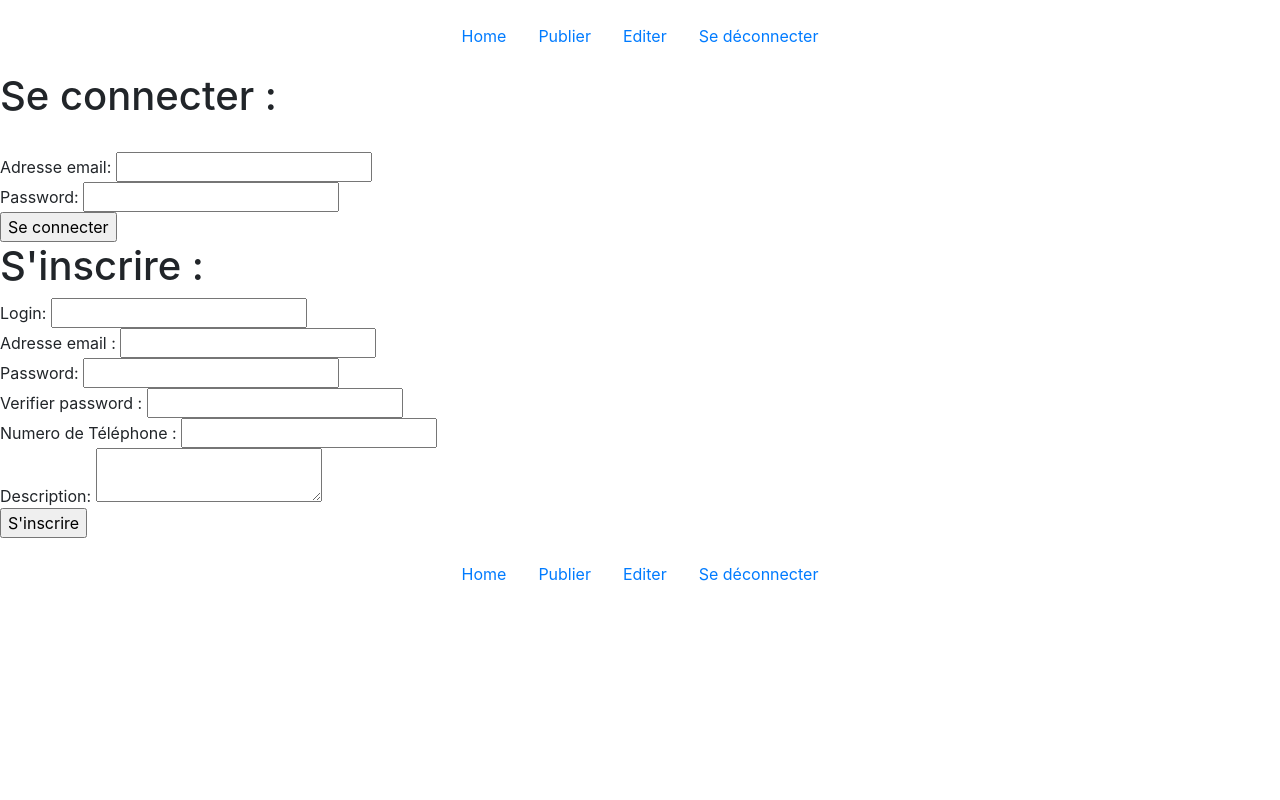
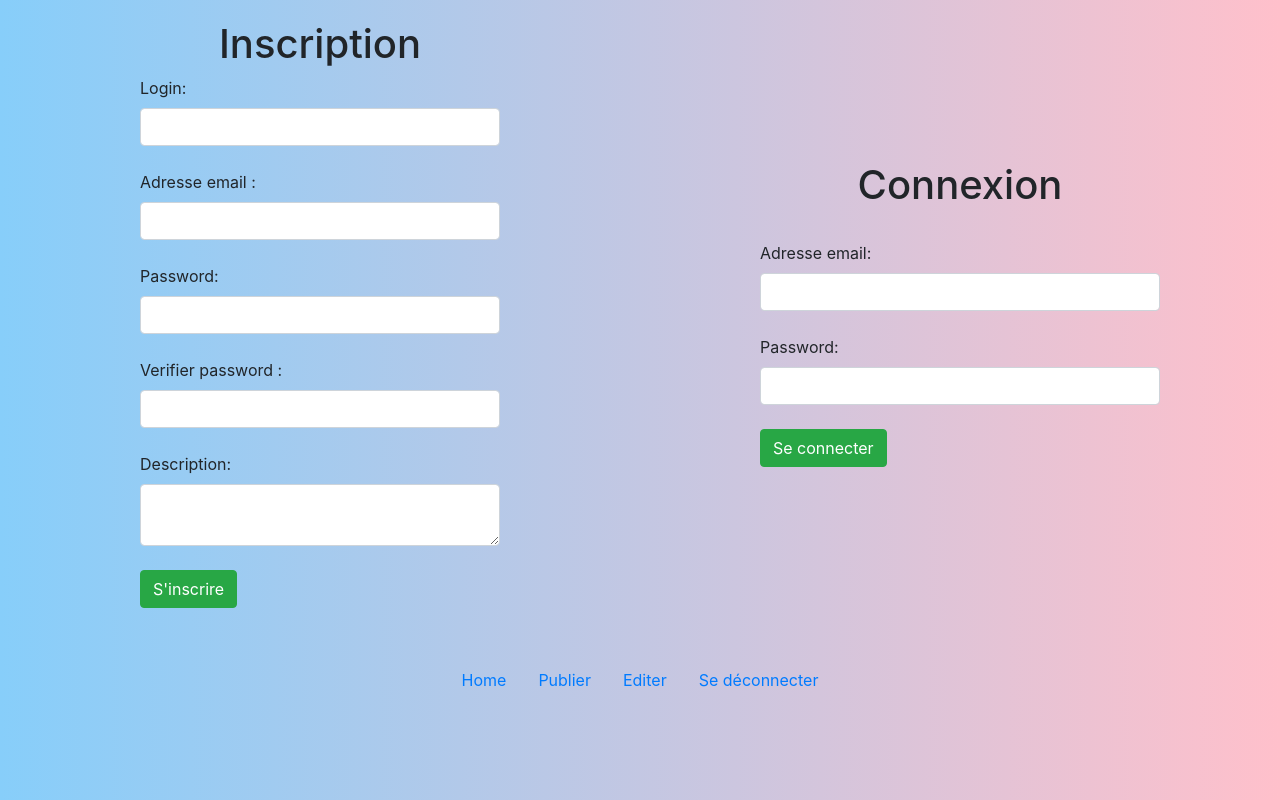
Before and after one commit to Abdoulaye224/php-annonce, a PHP site: page / in a window 1280 px wide. Run offline with PHP 8.4, Linux system fonts and the light colour scheme.

Commit message:
Homepage

```diff
--- a/include/css/style.css
+++ b/include/css/style.css
@@ -31,3 +31,18 @@ footer {
 footer p {
 	margin-bottom: .25rem;
 }
+
+.contenu{
+	display: flex;
+}
+
+.inscription{
+	width: 50vh;
+	margin: auto;
+	padding: 20px;
+}
+
+.connexion{
+	width: 50vh;
+	margin: auto;
+}
--- a/index.php
+++ b/index.php
@@ -1,21 +1,46 @@
+<head>
+    <link rel="stylesheet" href="include/css/style.css" />
+    <link rel="stylesheet" href="https://stackpath.bootstrapcdn.com/bootstrap/4.3.1/css/bootstrap.min.css" integrity="sha384-ggOyR0iXCbMQv3Xipma34MD+dH/1fQ784/j6cY/iJTQUOhcWr7x9JvoRxT2MZw1T" crossorigin="anonymous">
+</head>
+
+<body style = "background: linear-gradient(to right, #87CEFA, pink);">
+
+
+<div class = "contenu">
+
+    <div class = "inscription">
+
+        <h1 style="text-align: center;">Inscription</h1>
+        <form action="content/createAccount.php" method="POST">
+            <label>Login:</label>
+            <input class="form-control" type="text" name="login"><br>
+            <label>Adresse email :</label>
+            <input class="form-control" type="email" name="mail"><br>
+            <label> Password:</label>
+            <input class="form-control" type="password" name="password"><br>
+            <label> Verifier password :</label>
+            <input class="form-control" type="password" name="verif"><br>
+            <label>Description:</label>
+            <textarea class="form-control" name="description"></textarea><br>
+            <input class="btn btn-success" type="submit" name="createAccount" value="S'inscrire">
+        </form>
+
+    </div>
+
+    <div class = "connexion">
+        <h1 style="text-align: center;">Connexion</h1>
+        <form action="content/login.php" method="POST"><br>
+            <label>Adresse email:</label>
+            <input  class="form-control" type="email" name="mail"><br>
+            <label>Password:</label>
+            <input  class="form-control" type="password" name="password"><br>
+            <input class="btn btn-success" type="submit" name="login" value="Se connecter">
+        </form>
+    </div>
+
+
+
+</div>
+
+</body>
 <? include ('content/nav.php'); ?>
-
-<h1>Se connecter :</h1>
-<form action="content/login.php" method="POST"><br>
-    Adresse email: <input type="email" name="mail"><br>
-    Password: <input type="password" name="password"><br>
-    <input type="submit" name="login" value="Se connecter">
-</form>
-
-<h1>S'inscrire :</h1>
-<form action="content/createAccount.php" method="POST">
-    Login: <input type="text" name="login"><br>
-    Adresse email : <input type="email" name="mail"><br>
-    Password: <input type="password" name="password"><br>
-    Verifier password : <input type="password" name="verif"><br>
-    Numero de Téléphone : <input type="phonenumber" name="phonenumber"><br>
-    Description: <textarea name="description"></textarea><br>
-    <input type="submit" name="createAccount" value="S'inscrire">
-</form>
-
-<? include ('content/nav.php'); ?>
```
